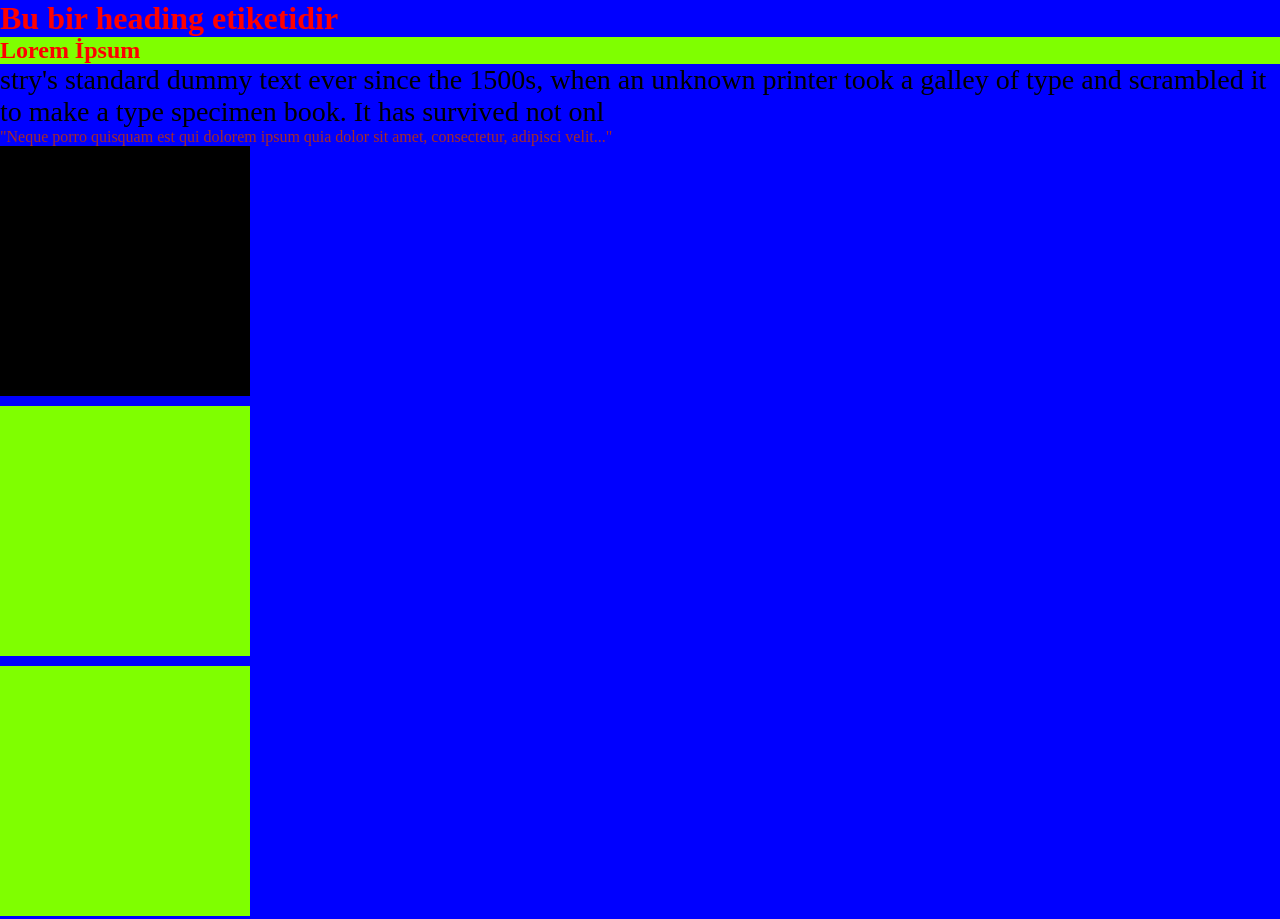
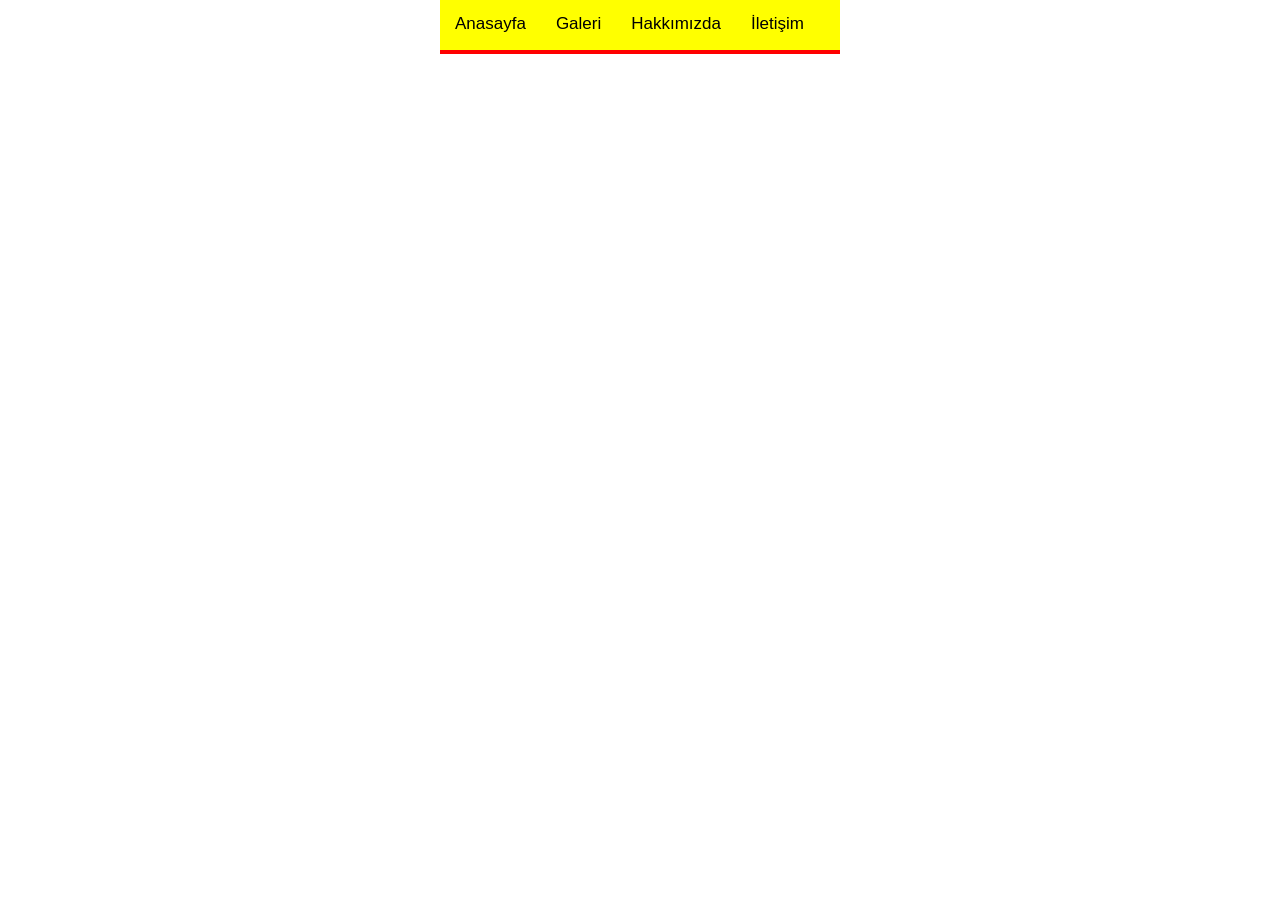
Before and after one commit to canaydinn/webTasarim2024, a plain HTML site: page index.html in a window 1280 px wide. Shown: the top 919 px of the page. After the commit the page ends 800 px from the top, so only its background shows below. Drawn offline with Linux system fonts and the light colour scheme.

Commit message:
menu yapımı

```diff
--- a/css/style.css
+++ b/css/style.css
@@ -1,37 +1,26 @@
-/* Seçiciler (Selectors)
-1. Etiket ismi ile seçme
-2. ID ile seçme
-3. Class ile seçme
-4. Evrensel seçiciler*/
-/*Selector*/
 *{
     margin:0;
-    padding:0
+    padding:0;
 }
-body{
-    background-color: blue;
+.menu{
+    width: 400px;
+    height: 50px;
+    background-color: yellow;
+    margin:0 auto;
+    border-bottom:4px solid red;
 }
-h1,h2{
-    /*attribute:*/ /*value*/
-    color: red;
+.menu ul li{
+    float:left;
+    list-style-type: none;
 }
-h2{
-    background-color: chartreuse;
+.menu ul li a{
+    color:black;
+    font: 17px Arial;
+    text-decoration: none;
+    display:block;
+    padding: 14px 15px;
 }
-/*# işareti id seçici olduğu*/
-#p_bir{
-font-size: 28px;
+.menu ul li a:hover{
+    background: red;
+    color:blue;
 }
-#p_iki{
-    color: brown;
-}
-/*. işareti class seçicisi olduğu*/
-.kutu{
-    width: 250px;
-    height: 250px;
-    background-color: chartreuse;
-    margin-bottom: 10px;
-}
-#kutu1{
-    background-color: black;
-}
--- a/index.html
+++ b/index.html
@@ -8,22 +8,14 @@
     <link href="css/style.css" rel="stylesheet">
  </head>
 <body>
-  <h1>Bu bir heading etiketidir</h1>
-  <h2>Lorem İpsum</h2>
-  <p id="p_bir">stry's standard dummy text ever since the 1500s, when an unknown printer took a galley of type and scrambled it to make a type specimen book. It has survived not onl</p>
-  <p id="p_iki">"Neque porro quisquam est qui dolorem ipsum quia dolor sit amet, consectetur, adipisci velit..."
-  <div class="kutu" id="kutu1">
+  <div class="menu">
+    <ul>
+      <li><a href="#">Anasayfa</a></li>
+      <li><a href="#">Galeri</a></li>
+      <li><a href="#">Hakkımızda</a></li>
+      <li><a href="#">İletişim</a></li>
+    </ul>
+  </div>
 
-  </div>
-  <div class="kutu">
-
-  </div>
-  <div class="kutu">
-
-  </div>
-  <div class="kutu">
-
-  </div>
-  </p>
 </body>
 </html>
```
